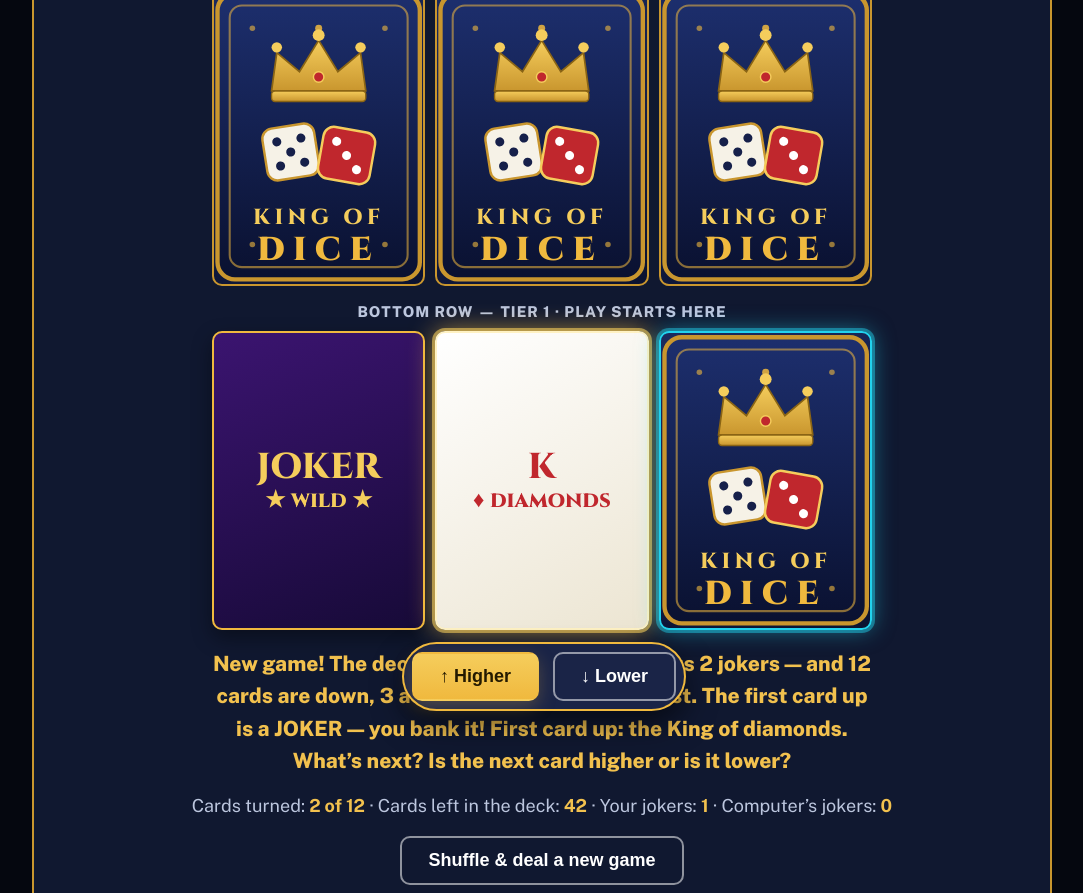
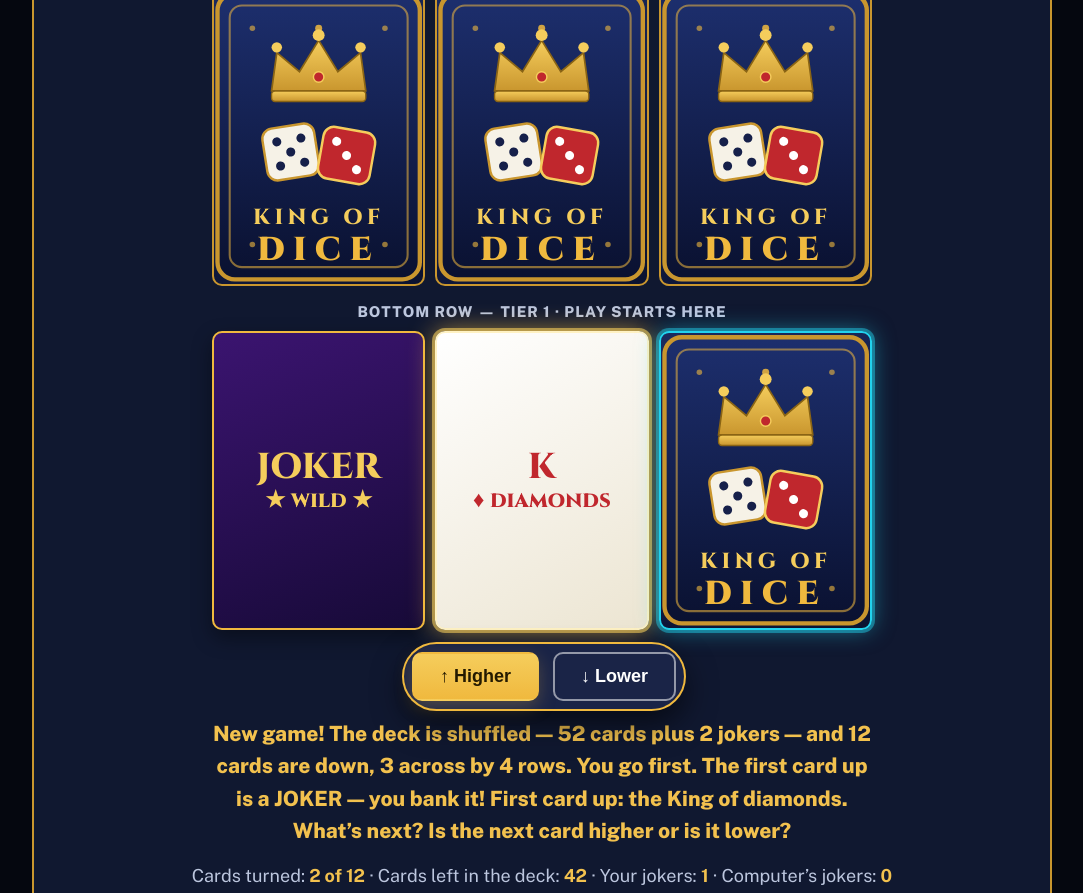
Before and after one commit to thekingofdice/thekingofdice.com, a plain HTML site: page index.html in a window 1280 px wide. Shown: the part 10383-11276 px from the top of the page, without its empty margins (98-1181 px from the left). Drawn offline with nearby package versions, Linux system fonts and the light colour scheme.

Commit message:
What's Next: keep words and buttons under the card in play, stop screen jumping to next row

```diff
--- a/index.html
+++ b/index.html
@@ -2081,8 +2081,17 @@
     /* The Higher / Lower bar floats directly under the card in play and
        travels up the board with it — bottom row to top row, then under the
        sudden-death card — so the buttons are always right where the eye is.
-       Outside the guessing phase it sits back in its normal spot in the flow. */
+       A space band opens under that card's row so the floating bar never
+       covers the words, and outside the guessing phase the bar sits back
+       in its normal spot in the flow. */
     var floatAnchor = null;
+    var floatBandWrap = null;
+    function setFloatBand(wrap){
+      if (floatBandWrap === wrap) return;
+      if (floatBandWrap) floatBandWrap.style.marginBottom = '';
+      floatBandWrap = wrap;
+      if (floatBandWrap) floatBandWrap.style.marginBottom = '88px';
+    }
     function placeActions(){
       var anchor = null;
       if (phase === 'guess'){
@@ -2090,6 +2099,7 @@
       }
       if (!anchor || !gameEl){
         floatAnchor = null;
+        setFloatBand(null);
         actionsEl.classList.remove('float');
         actionsEl.style.left = '';
         actionsEl.style.top = '';
@@ -2099,6 +2109,14 @@
         return;
       }
       floatAnchor = anchor;
+      var bandWrap = suddenWrap;
+      if (!sudden){
+        bandWrap = tierWraps[0];
+        for (var tw2 = 0; tw2 < TIERS.length; tw2++) {
+          if (TIERS[tw2].idx.indexOf(currentIdx) !== -1) { bandWrap = tierWraps[tw2]; break; }
+        }
+      }
+      setFloatBand(bandWrap);
       if (actionsEl.parentNode !== gameEl) gameEl.appendChild(actionsEl);
       actionsEl.classList.add('float');
       var gr = gameEl.getBoundingClientRect();
@@ -2164,10 +2182,10 @@
       hiBtn.disabled = !canGuess;
       loBtn.disabled = !canGuess;
       renderJokerActions();
-      /* Keep the message, the result banner and the Higher / Lower buttons
-         right under the row being played, so they travel up the board with
-         the game on BOTH turns — and scroll that row into view whenever the
-         turn or the row changes, so they are never a scroll away */
+      /* Keep the words — the message and the result banner — right under
+         the card in play (the card you decide from), and scroll THAT row
+         into view, so the screen stays with the card being decided and
+         never jumps ahead to the next card on the next row */
       var anchorWrap = tierWraps[0];
       var anchorKey = 'top';
       if (sudden) {
@@ -2178,7 +2196,7 @@
         anchorKey = 'deal';
       } else if (phase !== 'over') {
         for (var tw = 0; tw < TIERS.length; tw++) {
-          if (TIERS[tw].idx.indexOf(nextIdx) !== -1) { anchorWrap = tierWraps[tw]; anchorKey = 't' + tw; break; }
+          if (TIERS[tw].idx.indexOf(currentIdx) !== -1) { anchorWrap = tierWraps[tw]; anchorKey = 't' + tw; break; }
         }
       }
       gridEl.insertBefore(msg, anchorWrap.nextSibling);
```
